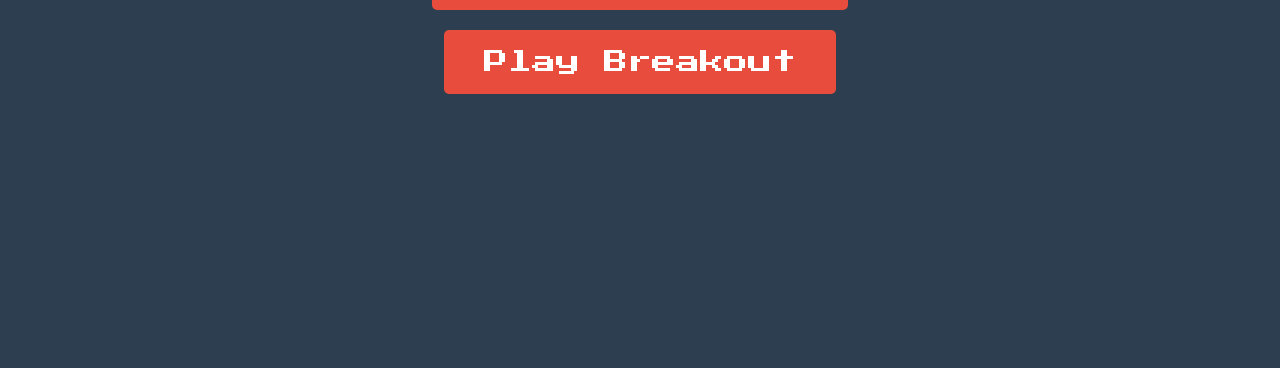
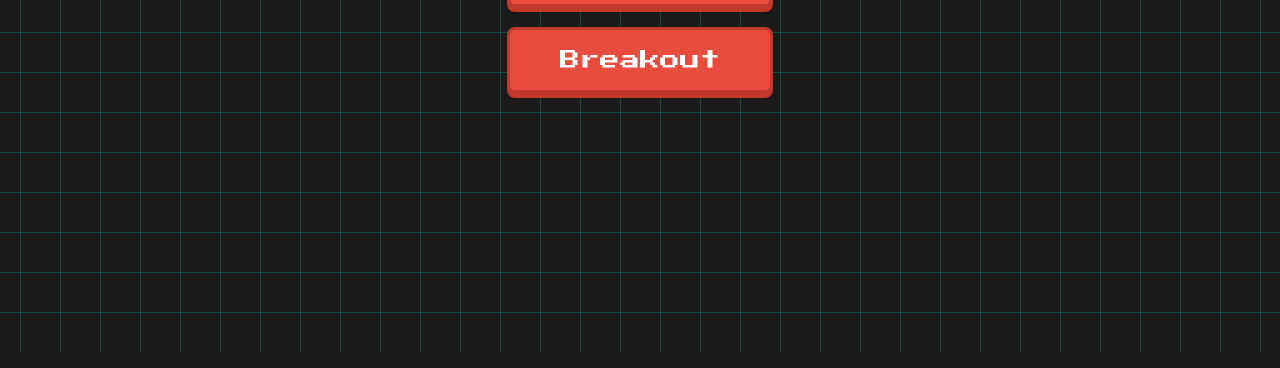
Before and after one commit to levaneza-ggce/dino-game, a plain HTML site: page index.html in a window 1280 px wide. Shown: the part 448-816 px from the top of the page. Drawn offline with Linux system fonts and the light colour scheme.

Commit message:
Style_Main_Page

```diff
--- a/index.html
+++ b/index.html
@@ -2,7 +2,8 @@
 <html lang="en">
 <head>
     <meta charset="UTF-8">
-    <title>Arcade</title>
+    <meta name="viewport" content="width=device-width, initial-scale=1.0">
+    <title>Levan's Arcade</title>
     <link href="https://fonts.googleapis.com/css2?family=Press+Start+2P&display=swap" rel="stylesheet">
     <style>
         body {
@@ -11,36 +12,90 @@
             justify-content: center;
             align-items: center;
             height: 100vh;
-            background-color: #2c3e50;
+            margin: 0;
+            background-color: #1a1a1a;
             color: #fff;
-            font-family: 'Press Start 2P';
+            font-family: 'Press Start 2P', cursive;
+            overflow: hidden;
+            text-align: center;
+        }
+
+            /* Animated Background Grid */
+            body::before {
+                content: '';
+                position: absolute;
+                top: 0;
+                left: 0;
+                width: 100%;
+                height: 100%;
+                background-image: linear-gradient(to right, rgba(0, 255, 255, 0.2) 1px, transparent 1px), linear-gradient(to bottom, rgba(0, 255, 255, 0.2) 1px, transparent 1px);
+                background-size: 40px 40px;
+                animation: background-pan 10s linear infinite;
+                z-index: -1;
+            }
+
+        @keyframes background-pan {
+            from {
+                background-position: 0 0;
+            }
+
+            to {
+                background-position: 40px 80px;
+            }
         }
 
         h1 {
             font-size: 48px;
-            margin-bottom: 40px;
-            text-shadow: 3px 3px 0 #000;
+            margin-bottom: 50px;
+            color: #fff;
+            text-shadow: 0 0 5px #fff, 0 0 10px #fff, 0 0 20px #ff00ff, 0 0 30px #ff00ff, 0 0 40px #ff00ff, 0 0 55px #ff00ff, 0 0 75px #ff00ff;
+            animation: glow 1.5s ease-in-out infinite alternate;
+        }
+
+        @keyframes glow {
+            from {
+                text-shadow: 0 0 10px #fff, 0 0 20px #ff00ff, 0 0 30px #ff00ff;
+            }
+
+            to {
+                text-shadow: 0 0 20px #fff, 0 0 30px #00ffff, 0 0 40px #00ffff;
+            }
+        }
+
+        .game-selection {
+            display: flex;
+            flex-direction: column;
+            gap: 20px;
         }
 
         .game-link {
-            font-size: 24px;
+            font-size: 20px;
             color: #fff;
             background-color: #e74c3c;
             padding: 20px 40px;
             text-decoration: none;
-            border-radius: 5px;
-            margin: 10px;
-            transition: transform 0.2s;
+            border-radius: 8px;
+            border: 3px solid #c0392b;
+            box-shadow: 0 5px 0 #c0392b;
+            transition: all 0.1s ease-in-out;
+            position: relative;
         }
 
             .game-link:hover {
-                transform: scale(1.1);
+                background-color: #ff5e4d;
+            }
+
+            .game-link:active {
+                box-shadow: 0 2px 0 #c0392b;
+                transform: translateY(3px);
             }
     </style>
 </head>
 <body>
-    <h1>My Arcade</h1>
-    <a href="dino.html" class="game-link">Play Dino Game</a>
-    <a href="breakout.html" class="game-link">Play Breakout</a>
+    <h1>ARCADE</h1>
+    <div class="game-selection">
+        <a href="dino.html" class="game-link">Dino Game</a>
+        <a href="breakout.html" class="game-link">Breakout</a>
+    </div>
 </body>
 </html>
```
